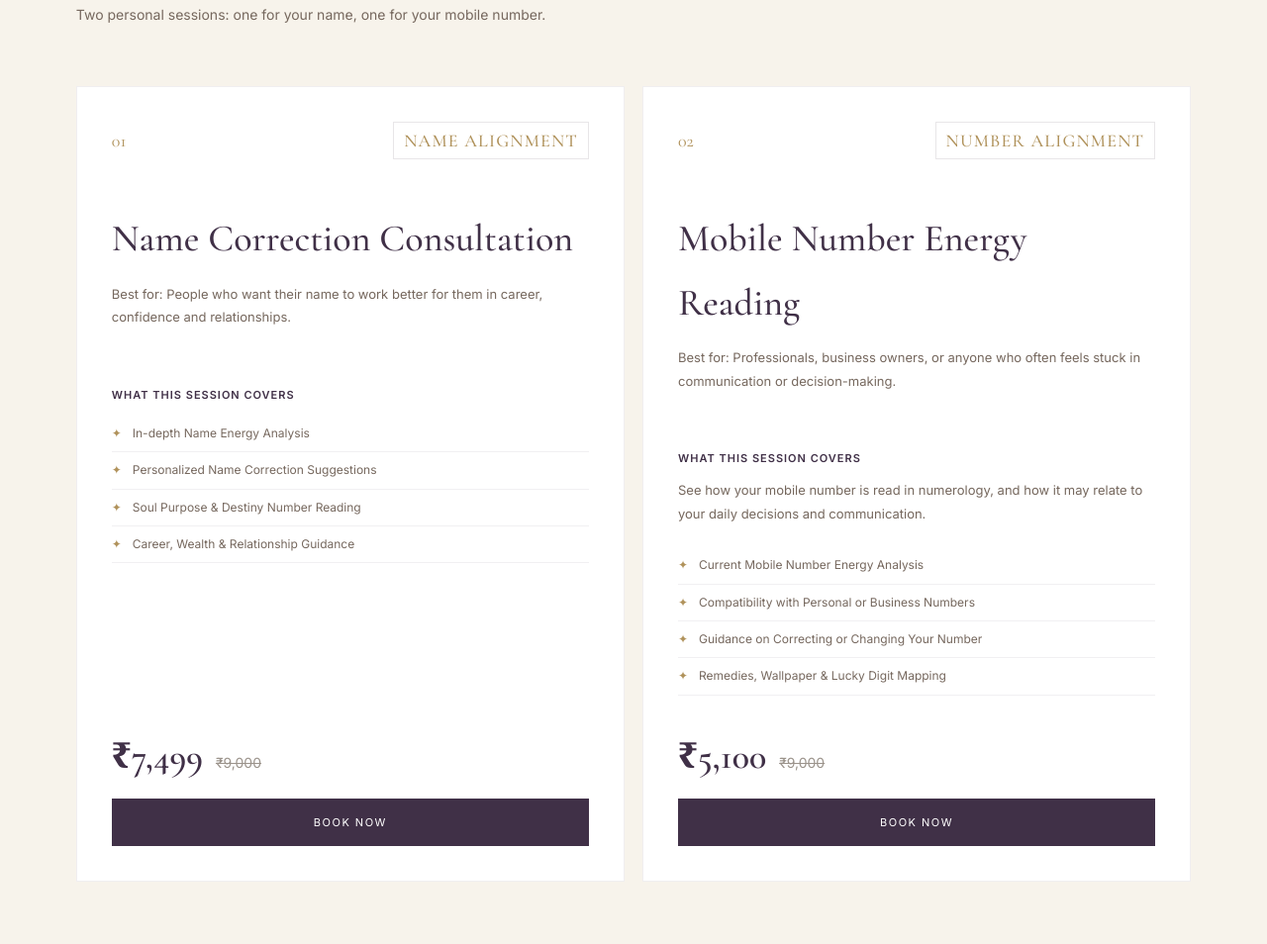
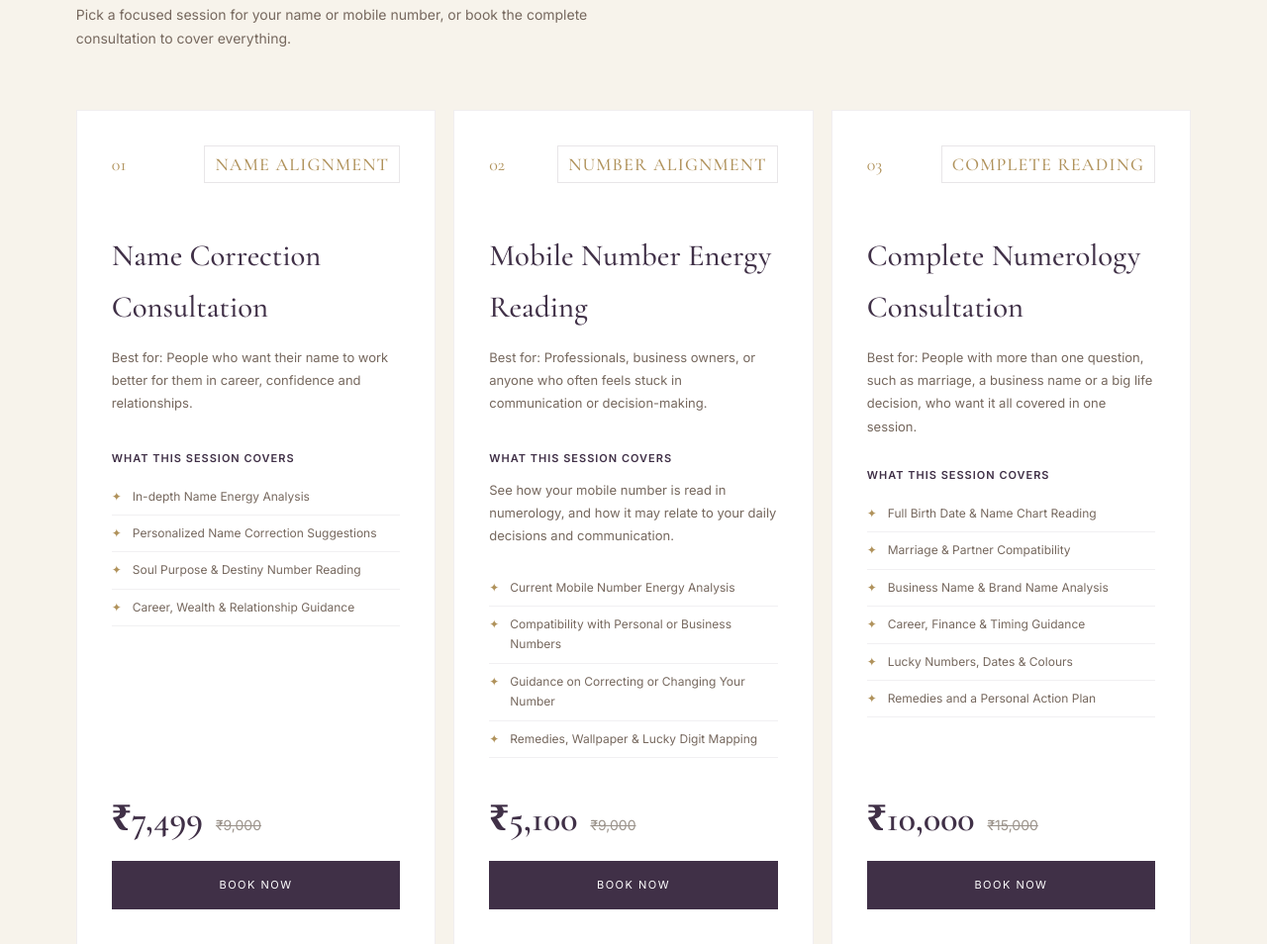
Before and after one commit to Ro0tk1e/-oriona-numerology, a plain HTML site: page index.html in a window 1280 px wide. Shown: the part 3769-4723 px from the top of the page at 99% size. Drawn offline with nearby package versions, Linux system fonts and the light colour scheme.

Commit message:
Add Complete Numerology Consultation

```diff
--- a/index.html
+++ b/index.html
@@ -354,7 +354,7 @@
                     </h2>
 
                     <p>
-                        Two personal sessions: one for your name, one for your mobile number.
+                        Pick a focused session for your name or mobile number, or book the complete consultation to cover everything.
                     </p>
 
                 </div>
@@ -443,6 +443,48 @@
 
                     </article>
 
+
+                    <!-- COMPLETE CONSULTATION -->
+
+                    <article class="service-card service-card-wide">
+
+                        <div class="service-top">
+                            <span>03</span>
+                            <span class="service-tag">Complete Reading</span>
+                        </div>
+
+                        <h3>Complete Numerology Consultation</h3>
+
+                        <p class="service-best">
+                            Best for: People with more than one question, such as marriage,
+                            a business name or a big life decision, who want it all
+                            covered in one session.
+                        </p>
+
+                        <h4>What This Session Covers</h4>
+
+                        <ul class="service-list">
+                            <li>Full Birth Date &amp; Name Chart Reading</li>
+                            <li>Marriage &amp; Partner Compatibility</li>
+                            <li>Business Name &amp; Brand Name Analysis</li>
+                            <li>Career, Finance &amp; Timing Guidance</li>
+                            <li>Lucky Numbers, Dates &amp; Colours</li>
+                            <li>Remedies and a Personal Action Plan</li>
+                        </ul>
+
+                        <div class="service-price">
+                            <strong>₹10,000</strong>
+                            <del>₹15,000</del>
+                        </div>
+
+                        <a class="service-book"
+                           href="https://wa.me/919141237523?text=Hello%20Oriona%20Numerology%21%0A%0AI%20am%20interested%20in%20the%20Complete%20Numerology%20Consultation%20%28%E2%82%B910%2C000%29.%0A%0AI%20would%20like%20to%20talk%20about%3A%20%28marriage%20%2F%20business%20name%20%2F%20career%20%2F%20other%29%0A%0AMay%20I%20know%20the%20details%2C%20available%20slots%2C%20what%20information%20I%20need%20to%20share%2C%20and%20the%20booking%20process%3F%0A%0AThank%20you%21"
+                           target="_blank"
+                           rel="noopener noreferrer">
+                            Book Now
+                        </a>
+
+                    </article>
                 </div>
 
             </div>
@@ -631,6 +673,10 @@
                                 Mobile Number Energy Reading - ₹5,100
                             </option>
 
+                            <option value="Complete Numerology Consultation">
+                                Complete Numerology Consultation - ₹10,000
+                            </option>
+
                         </select>
 
                     </div>
--- a/numberology.css
+++ b/numberology.css
@@ -2146,3 +2146,24 @@ section[id] {
 @media (max-width: 450px) {
     .intro-grid-art { width: 150px; height: 150px; }
 }
+
+
+/* ---------- Three service cards ---------- */
+
+.services-grid {
+    grid-template-columns: repeat(3, minmax(0, 1fr));
+}
+
+.service-card h3 {
+    font-size: clamp(26px, 2.4vw, 32px);
+}
+
+@media (max-width: 1000px) {
+    .services-grid { grid-template-columns: repeat(2, minmax(0, 1fr)); }
+    .service-card-wide { grid-column: 1 / -1; }
+}
+
+@media (max-width: 760px) {
+    .services-grid { grid-template-columns: 1fr; }
+    .service-card-wide { grid-column: auto; }
+}
```
